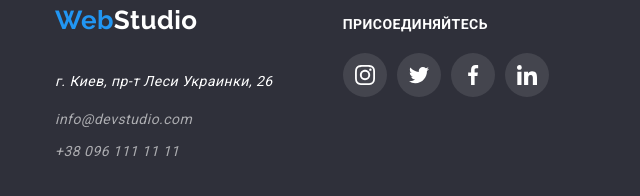
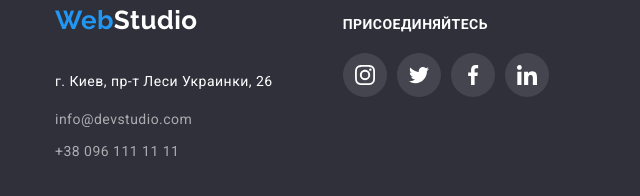
Before and after one commit to MasterWork1995/WebStudio, a plain HTML site: page index.html in a window 1280 px wide. Shown: the part 2743-2939 px from the top of the page, 0-640 px from the left. Drawn offline with nearby package versions, Linux system fonts and the light colour scheme.

Commit message:
footer address font style

```diff
--- a/sass/layout/_footer.scss
+++ b/sass/layout/_footer.scss
@@ -4,13 +4,12 @@
 
   text-align: center;
 
-  // display: flex;
   background-color: var(--prime-bgc);
   color: var(--primary-white-color);
 }
 
 .footer-address {
-  // margin-right: 70px;
+  font-style: normal;
   font-size: 14px;
   line-height: 1.714;
   margin-bottom: 60px;
@@ -29,7 +28,6 @@
   }
 
   .footer-address &:not(:last-child) {
-    // margin-bottom: 9px;
     margin-bottom: 8px;
   }
 }
```
Also changed, not shown: css/main.css, css/main.min.css, 2 other files.
